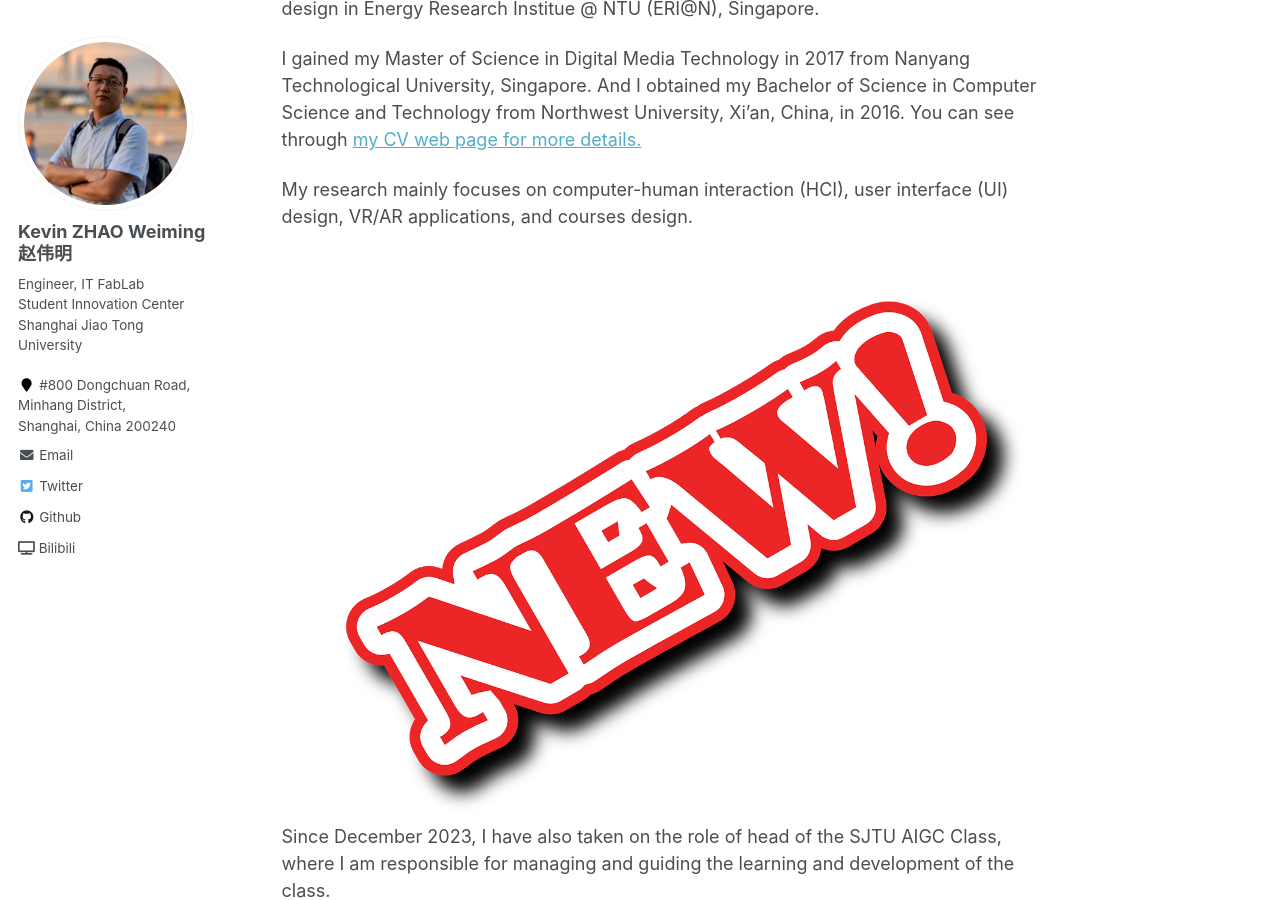
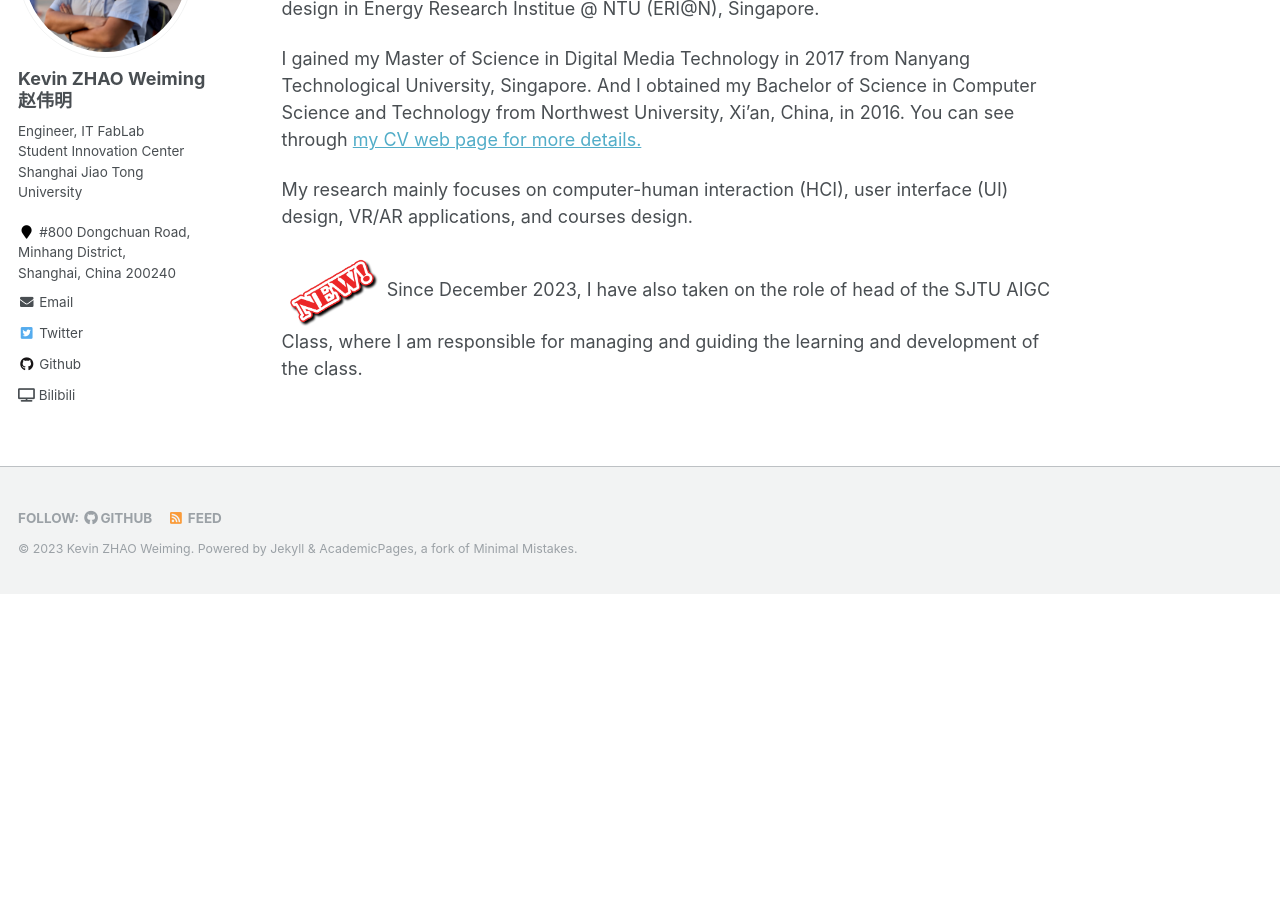
Before and after one commit to zwm0426/zwm0426.github.io, a Jekyll site: the page built from _pages/about.md, in a window 1280 px wide and 900 px high, scrolled down 378 px. Built offline with Jekyll 4.4.1, drawn with Linux system fonts in a browser that asks for light colours; after the commit the page ends 972 px from its top, so only the background shows below that.

Commit message:
update about

```diff
--- a/_pages/about.md
+++ b/_pages/about.md
@@ -16,7 +16,7 @@ I gained my Master of Science in Digital Media Technology in 2017 from Nanyang T
 
 My research mainly focuses on computer-human interaction (HCI), user interface (UI) design, VR/AR applications, and courses design.
 
-![NEW](/images/new.png) Since December 2023, I have also taken on the role of head of the SJTU AIGC Class, where I am responsible for managing and guiding the learning and development of the class.
+![NEW](/images/new.png){:width="100px"} Since December 2023, I have also taken on the role of head of the SJTU AIGC Class, where I am responsible for managing and guiding the learning and development of the class.
 
 
 <!-- ![](/images/under_construction.png){:width="220 px"} -->
```
Also changed, not shown: _pages/teaching.md (+1 -1 lines).
